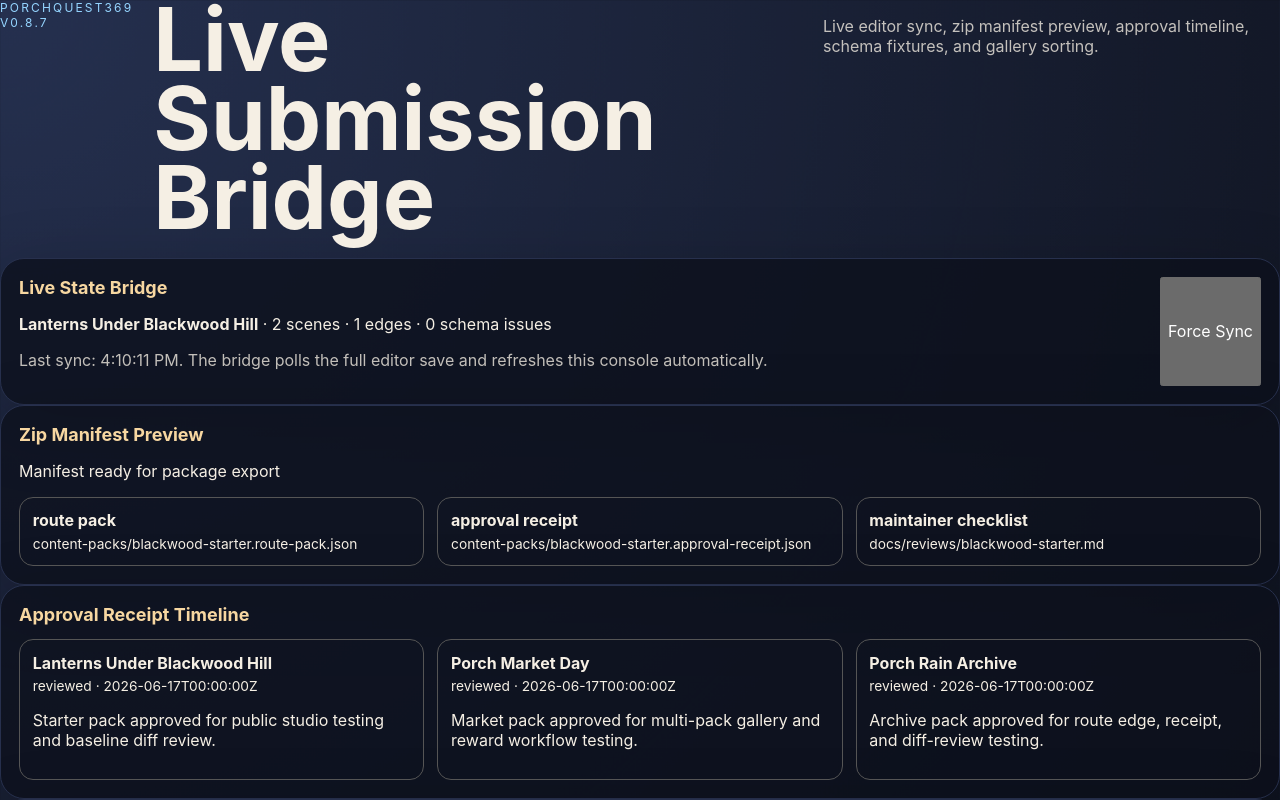
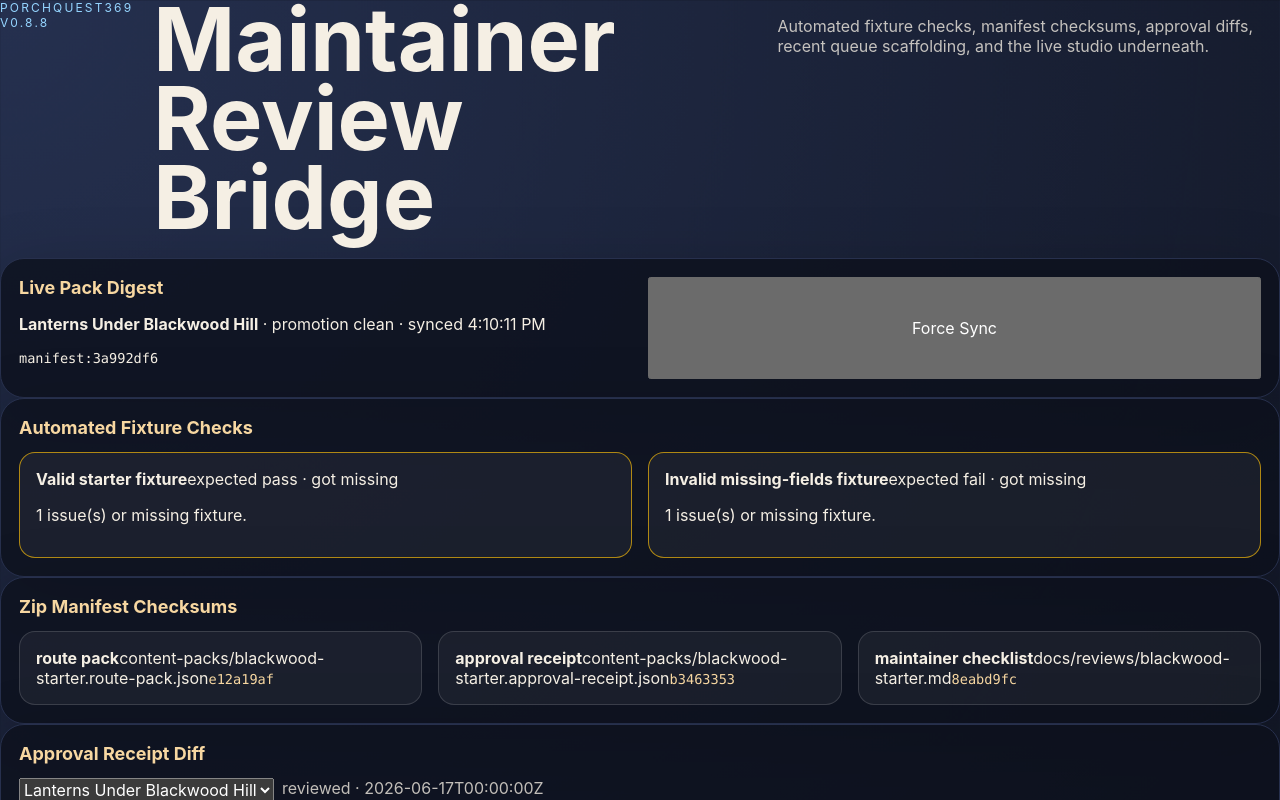
Before and after one commit to MichaelWave369/PorchQuest369, a React (Vite) app in the folder apps/web/: page / in a window 1280 px wide. Shown: the top 800 px of the page. Built offline with nearby package versions, Linux system fonts and the light colour scheme; no server answers.

Commit message:
Switch Pages shell to AppV19

```diff
--- a/apps/web/src/main.jsx
+++ b/apps/web/src/main.jsx
@@ -13,10 +13,11 @@ import './v15.css';
 import './v16.css';
 import './v17.css';
 import './v18.css';
-import AppV18 from './AppV18.jsx';
+import './v19.css';
+import AppV19 from './AppV19.jsx';
 
 createRoot(document.getElementById('root')).render(
   <React.StrictMode>
-    <AppV18 />
+    <AppV19 />
   </React.StrictMode>
 );
```
